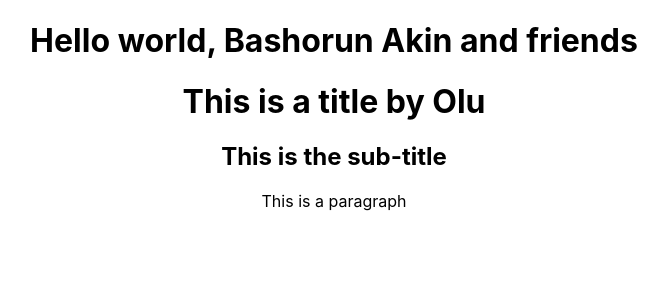
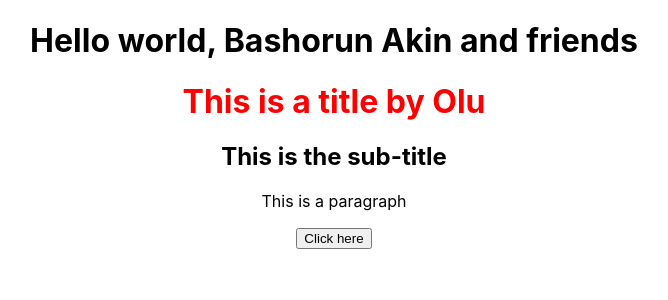
Before and after one commit to Bashorun407/React-Basics, a React (Create React App) app: page / in a window 1280 px wide. Shown: the top 300 px of the page, without its empty margins (306-974 px from the left). Built offline with nearby package versions, Linux system fonts and the light colour scheme.

Commit message:
Committing button function in HelloWorld.js file

```diff
--- a/src/App.css
+++ b/src/App.css
@@ -32,7 +32,12 @@
   from {
     transform: rotate(0deg);
   }
+
   to {
     transform: rotate(360deg);
   }
 }
+
+.title {
+  color: red;
+}
--- a/src/HelloWorld.js
+++ b/src/HelloWorld.js
@@ -5,11 +5,16 @@ const HelloWorld = (props) => {
 }
 
 export const HelloTitle = (props) => {
+
+    function handleClick() {
+        alert("Button clicked!!");
+    }
     return (
         <div>
-            <h1>This is a title by {props.name}</h1>
+            <h1 className="title">This is a title by {props.name}</h1>
             <h2>This is the sub-title</h2>
             <p>This is a paragraph</p>
+            <button onClick={handleClick}>Click here</button>
         </div>
     )
 }
```
